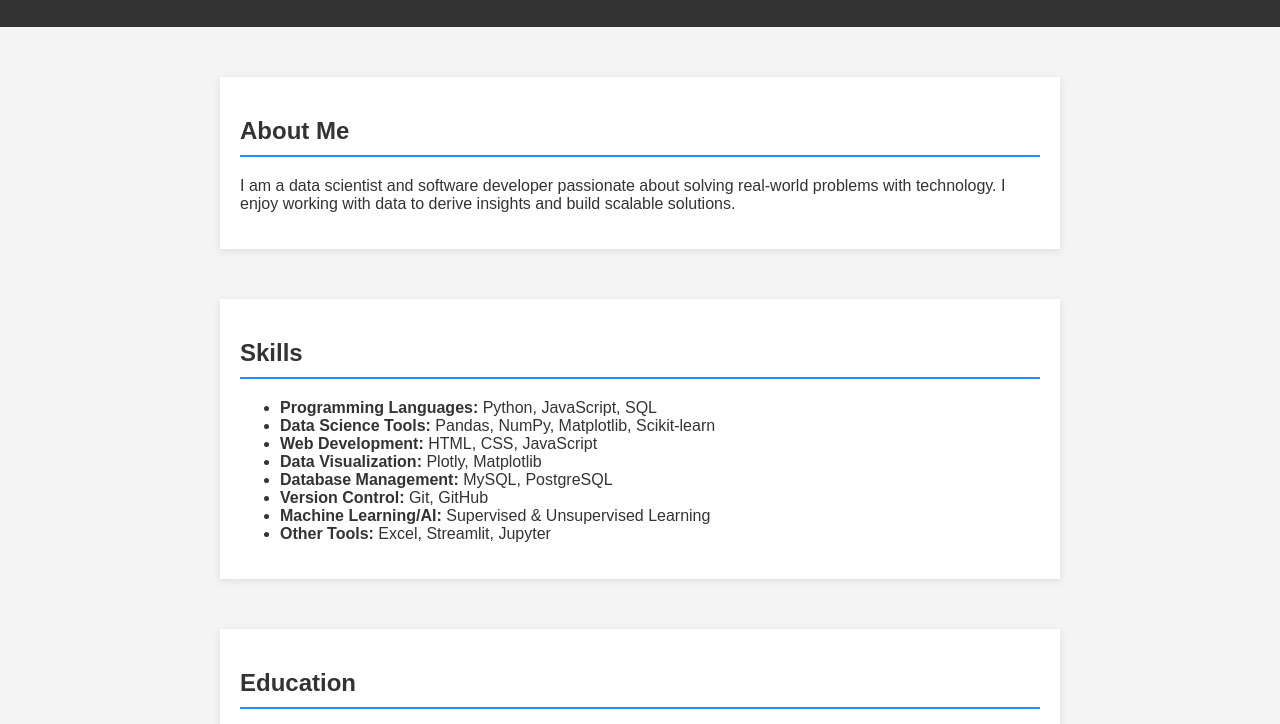
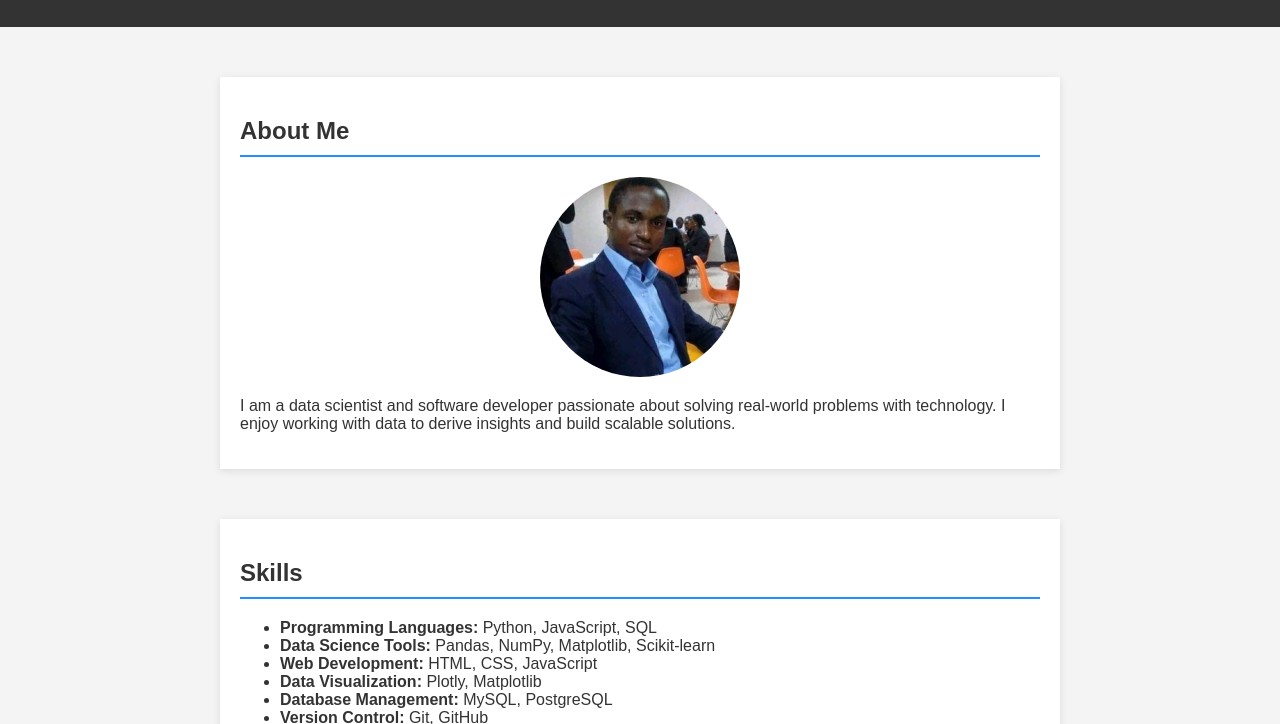
Before and after one commit to DataWizardryy/PersonalPortfolio, a plain HTML site: page index.html in a window 1280 px wide. Shown: the part 96-820 px from the top of the page. Drawn offline with Linux system fonts and the light colour scheme.

Commit message:
Profile Picture Added

```diff
--- a/index.html
+++ b/index.html
@@ -29,6 +29,9 @@
 
         <section id="about">
             <h2>About Me</h2>
+
+            <img src="Tunde Balogun.jpeg" alt="Tunde Balogun" class="profile-picture">
+
             <p>I am a data scientist and software developer passionate about solving real-world problems with technology. I enjoy working with data to derive insights and build scalable solutions.</p>
         </section>
 
--- a/style.css
+++ b/style.css
@@ -170,3 +170,12 @@ footer a:hover {
 html {
   scroll-behavior: smooth;
 }
+
+.profile-picture {
+  display: block;
+  margin: 0 auto; /* Centers the image */
+  width: 200px;  /* Adjust the size as needed */
+  height: auto;  /* Maintains aspect ratio */
+  border-radius: 50%; /* Makes the image circular */
+  margin-bottom: 20px; /* Adds some space below the image */
+}
```
Also changed, not shown: Tunde Balogun.jpeg (added).
